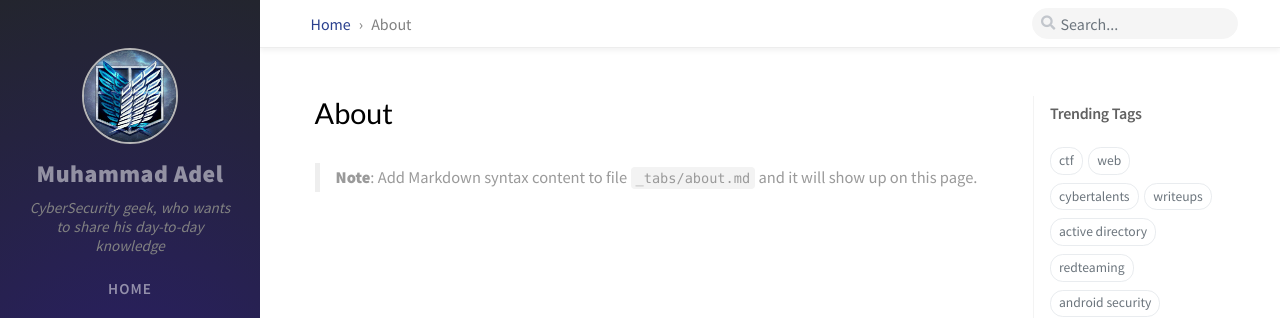
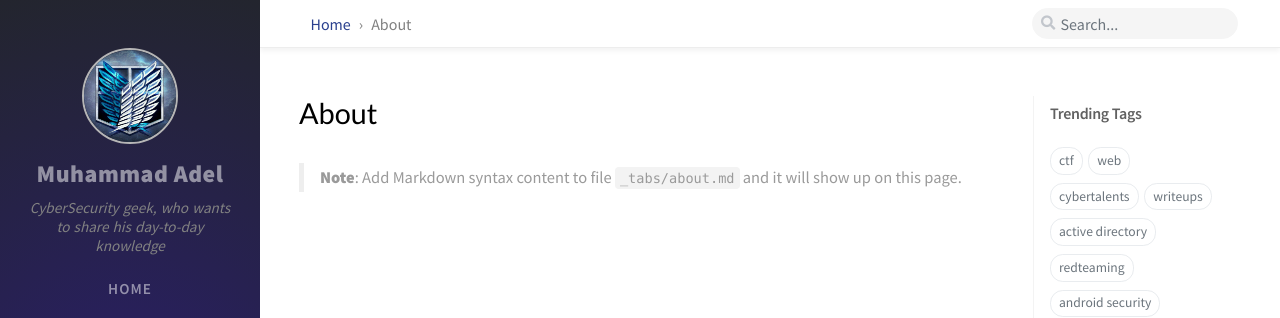
Before and after one commit to ItsFadinG/ItsFadinG.github.io, a Jekyll site: the page built from _tabs/about.md, in a window 1280 px wide. Shown: the top 318 px of the page. Built offline with Jekyll 4.4.1, drawn with Linux system fonts in a browser that asks for light colours; nearby versions of some CDN libraries; comment, search, counter and statistics services are not loaded.

Commit message:
change Width and Layout

```diff
--- a/_layouts/page.html
+++ b/_layouts/page.html
@@ -4,7 +4,7 @@
 ---
 
 <div class="row">
-  <div class="col-12 col-lg-11 col-xl-8">
+  <div class="col-12 col-lg-11 col-xl-9">
     <div id="page" class="post pb-5 pl-1 pr-1 pl-sm-2 pr-sm-2 pl-md-4 pr-md-4 mb-md-4">
     {% if page.dynamic_title %}
       <h1 class="dynamic-title">{{ page.title }}</h1>
@@ -23,7 +23,7 @@
 
 {% if site.disqus.comments and page.comments %}
 <div class="row">
-  <div class="col-12 col-lg-11 col-xl-8">
+  <div class="col-12 col-lg-11 col-xl-9">
     <div class="pl-1 pr-1 pl-sm-2 pr-sm-2 pl-md-4 pr-md-4">
 
     {% include disqus.html %}
```
